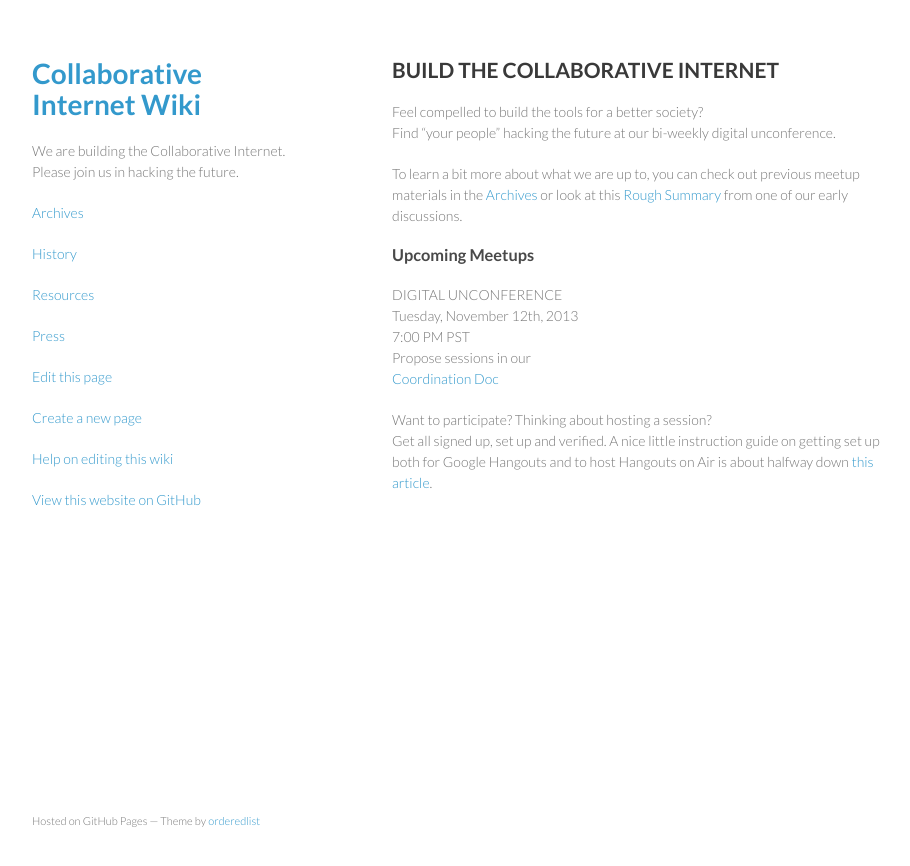
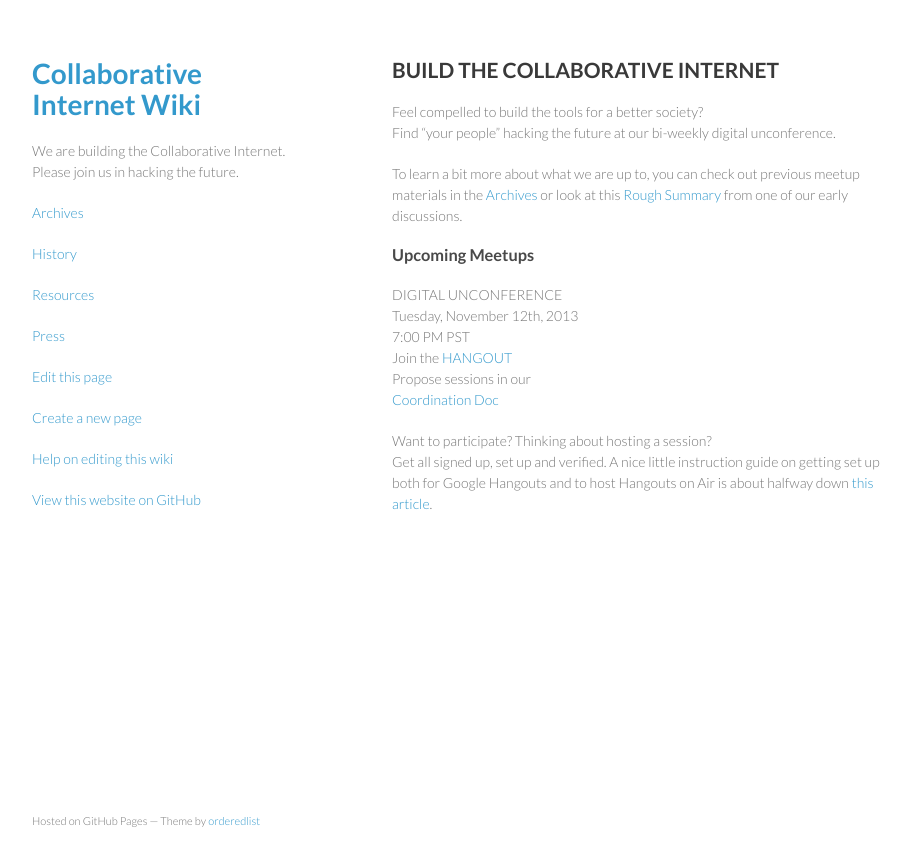
Before and after one commit to collaborativeinternet/collaborativeinternet.github.io, a Jekyll site: the page built from index.md, in a window 1280 px wide. Shown: the top 866 px of the page, without its empty margins (178-1088 px from the left). Built offline with Jekyll 4.4.1, drawn with Linux system fonts in a browser that asks for light colours.

Commit message:
Update index.md

```diff
--- a/index.md
+++ b/index.md
@@ -14,6 +14,7 @@
 DIGITAL UNCONFERENCE
 Tuesday, November 12th, 2013
 7:00 PM PST
+Join the [HANGOUT](https://plus.google.com/hangouts/_/7ecpj6r1ohaakuqb4jclvg0gv0?authuser=0&hl=en	)
 Propose sessions in our
 [Coordination Doc](https://docs.google.com/spreadsheet/ccc?key=0Aqe_OvhjNeDPdFZHSzB0NlJ1TVpWWmdVOVdMR0FvVGc&usp=sharing#gid=0)
 
```
